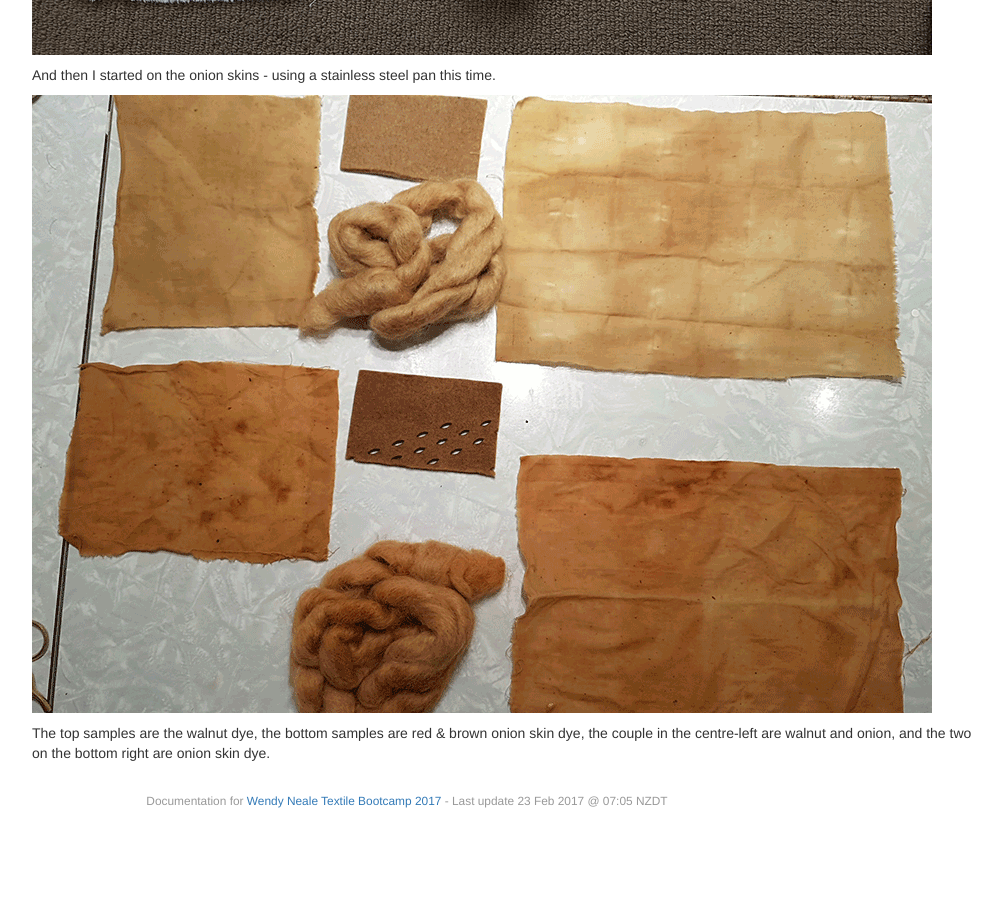
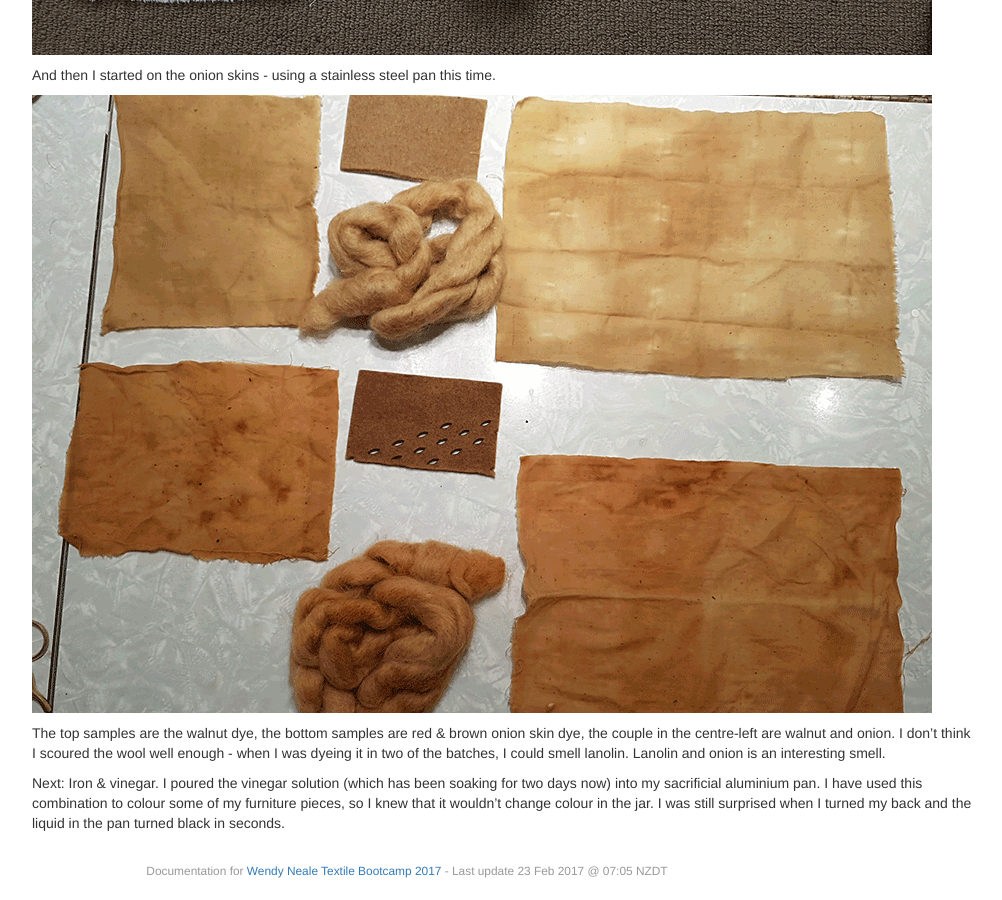
Before and after one commit to wendwarge/wendwarge.github.io, a Jekyll site: the page built from _posts/2017-02-22-day-two.md, in a window 1280 px wide and 900 px high, scrolled down 4013 px. Shown: the whole window, without its empty margins (233-1235 px from the left). Built offline with Jekyll 4.4.1, drawn with Linux system fonts in a browser that asks for light colours; before the commit the page ends 4843 px from its top, so only the background shows below that.

```diff
--- a/_posts/2017-02-22-day-two.md
+++ b/_posts/2017-02-22-day-two.md
@@ -57,4 +57,6 @@ And then I started on the onion skins - using a stainless steel pan this time.
 
 ![Onion Walnut](/images/2017-02-22-day-two/onion-walnut-dye.png)
 
-The top samples are the walnut dye, the bottom samples are red & brown onion skin dye, the couple in the centre-left are walnut and onion, and the two on the bottom right are onion skin dye.
+The top samples are the walnut dye, the bottom samples are red & brown onion skin dye, the couple in the centre-left are walnut and onion. I don't think I scoured the wool well enough - when I was dyeing it in two of the batches, I could smell lanolin. Lanolin and onion is an interesting smell.
+
+Next: Iron & vinegar. I poured the vinegar solution (which has been soaking for two days now) into my sacrificial aluminium pan. I have used this combination to colour some of my furniture pieces, so I knew that it wouldn't change colour in the jar. I was still surprised when I turned my back and the liquid in the pan turned black in seconds.
```
Also changed, not shown: _posts/2017-02-23-day-three.md (added, +23 -0 lines), images/2017-02-23-day-three/grasshopper.png (added).
